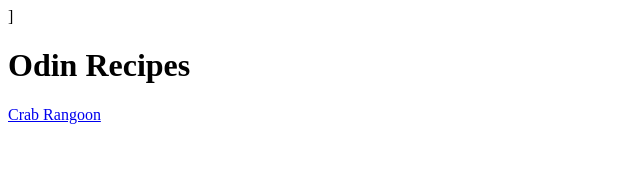
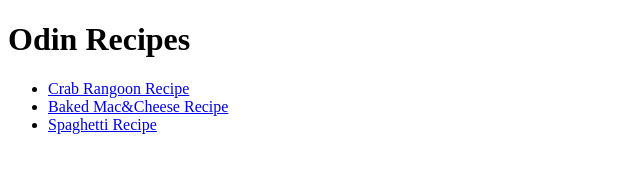
Before and after one commit to opticplayer1/odin-recipes-, a plain HTML site: page index.html in a window 1280 px wide. Shown: the whole page, without its empty margins (0-640 px from the left). Drawn offline with Linux system fonts and the light colour scheme.

Commit message:
update index.html
shows updated list of linked recipes to users

```diff
--- a/index.html
+++ b/index.html
@@ -1,4 +1,4 @@
-<!DOCTYPE html>]
+<!DOCTYPE html>
 
 <html lang="en">
 
@@ -10,6 +10,10 @@
 
     <body>
         <h1>Odin Recipes</h1>
-        <a href="recipes/crabragoon.html">Crab Rangoon</a>
+        <ul>
+            <li><a href="recipes/crabragoon.html">Crab Rangoon Recipe</a></li>
+            <li><a href="recipes/bakedmacncheese.html">Baked Mac&Cheese Recipe</a></li>
+            <li><a href="recipes/spaghetti.html">Spaghetti Recipe</a></li>
+        </ul>
     </body>
 </html>
```
